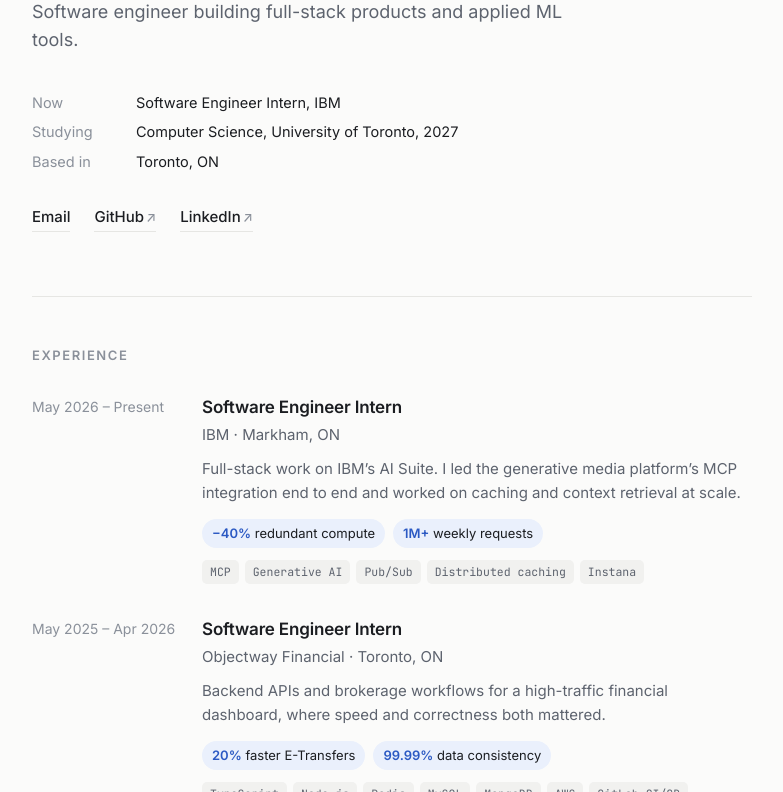
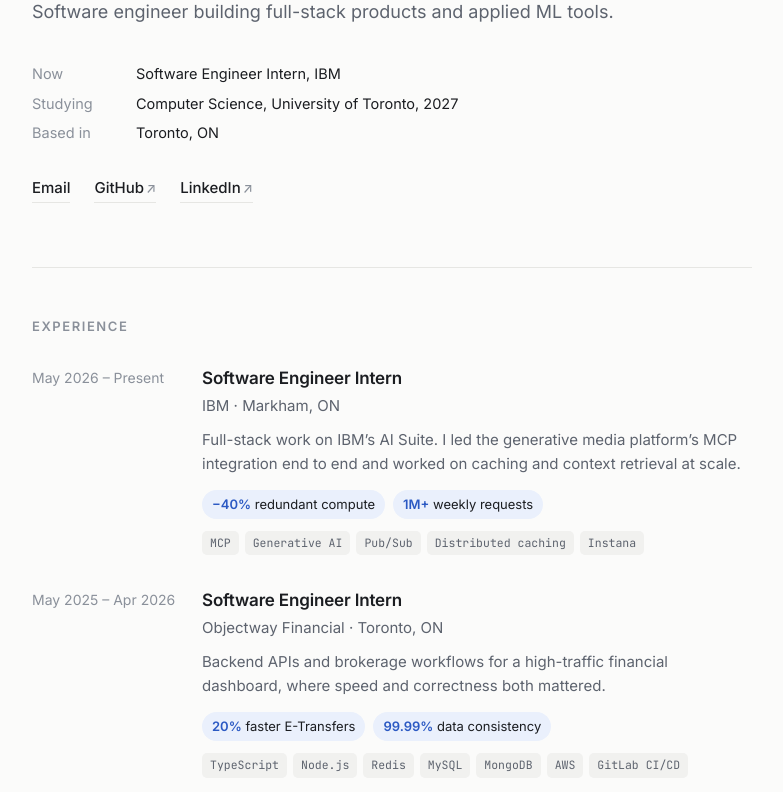
Before and after one commit to Saif-Ahh/Saif-Ahh.github.io, a plain HTML site: page index.html in a window 1280 px wide. Shown: the part 222-1014 px from the top of the page, without its empty margins (248-1031 px from the left). Drawn offline with Linux system fonts and the light colour scheme.

Commit message:
Widen hero intro line

```diff
--- a/index.html
+++ b/index.html
@@ -64,7 +64,7 @@
   /* Hero */
   header.hero { padding: 96px 0 64px; }
   h1 { font-size: clamp(34px, 6vw, 46px); line-height: 1.1; letter-spacing: -0.025em; font-weight: 600; }
-  .lead { margin-top: 16px; font-size: 18px; color: var(--muted); max-width: 540px; }
+  .lead { margin-top: 16px; font-size: 18px; color: var(--muted); max-width: 620px; text-wrap: balance; }
   .facts {
     display: grid; grid-template-columns: 88px 1fr; gap: 6px 16px;
     margin-top: 36px; font-size: 14.5px;
```
